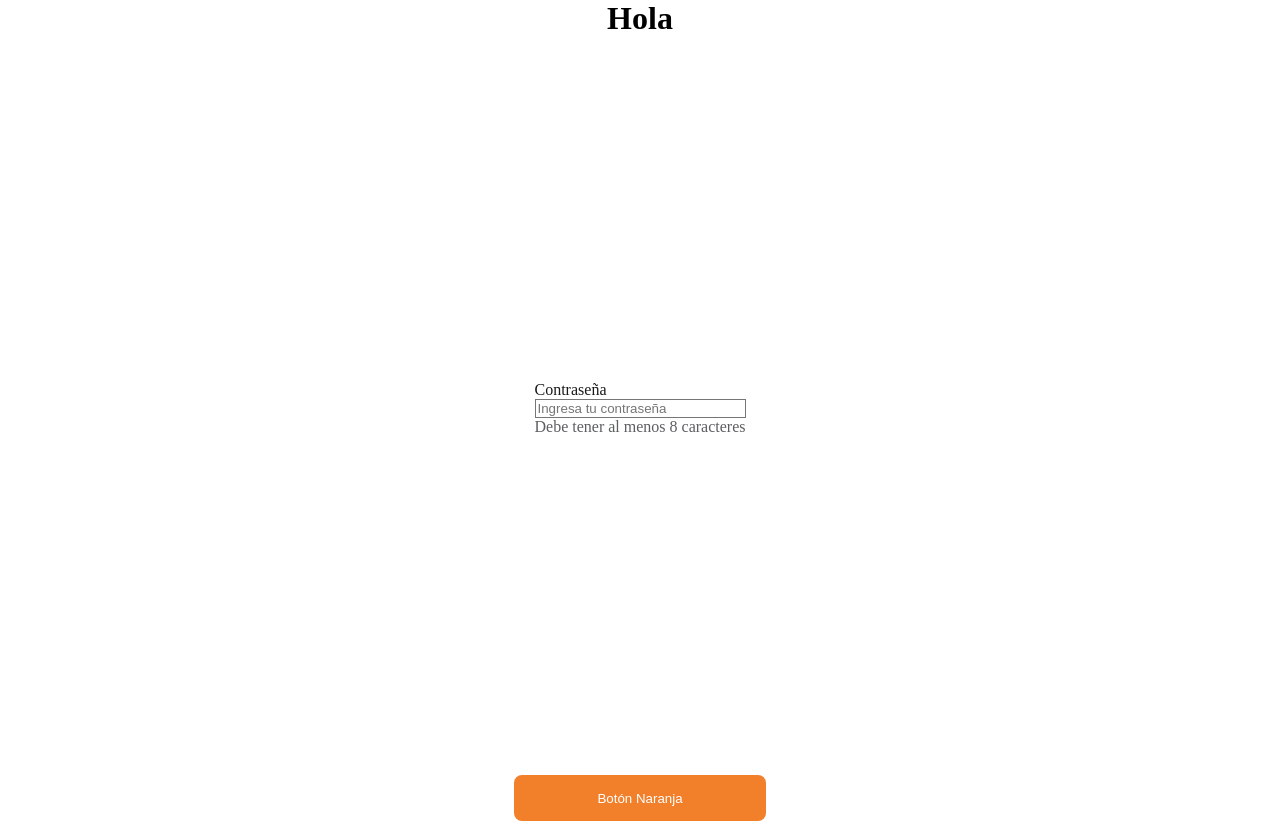
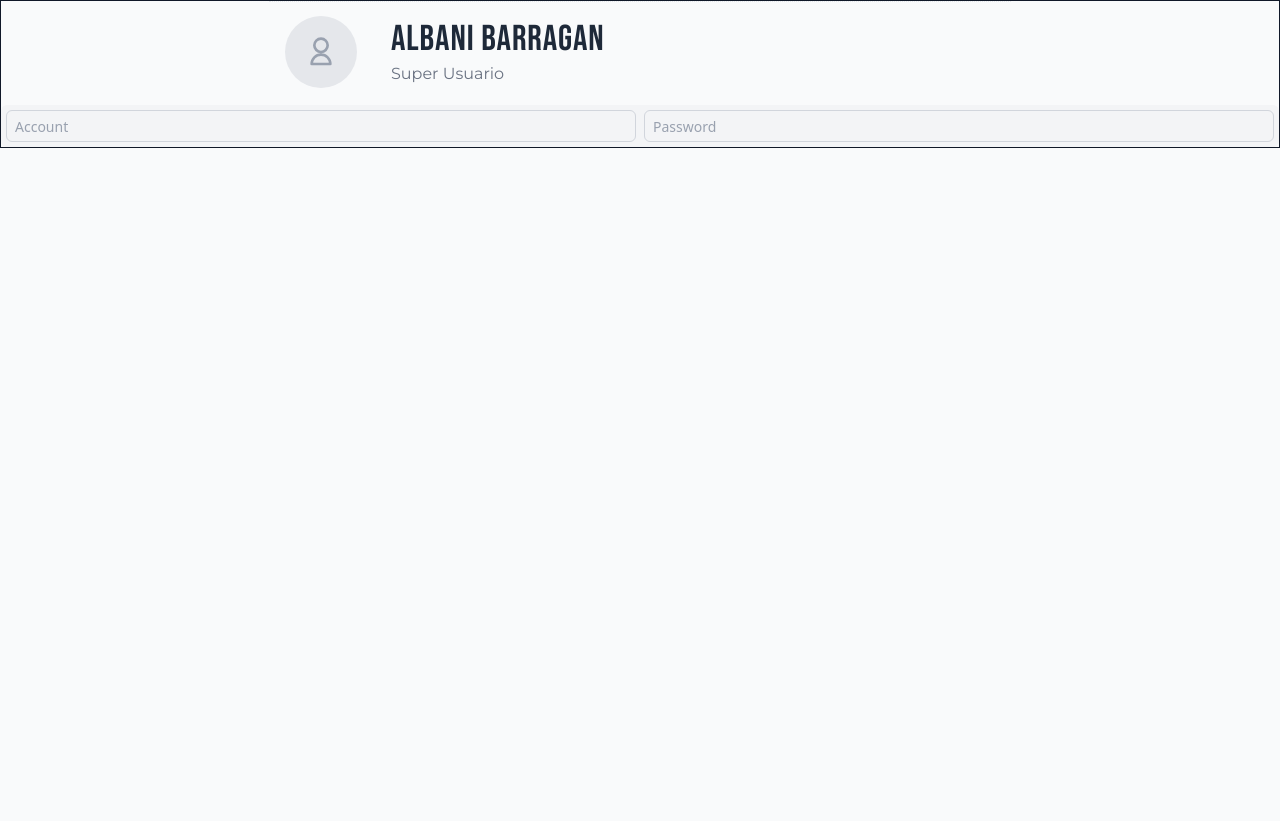
Before and after one commit to VitalFitTeam/dashboard, a Next.js app: page / in a window 1280 px wide. After the commit the page ends 800 px from the top, so only its background shows below. Built offline with nearby package versions, Linux system fonts and the light colour scheme.

Commit message:
feat(ui): ajustar y creacion de inputs de Account y Password en layout vertical

```diff
--- /dev/null
+++ b/src/app/Profile/layout.tsx
@@ -0,0 +1,11 @@
+import LoginFields from "@/components/LoginFields";
+import UserCard from "@/components/userCard";
+
+export default function ProfileLayout() {
+  return (
+    <div className="flex flex-col gap-1 border items-center">
+      <UserCard name="Albani Barragan" role="Super Usuario" />
+      <LoginFields />
+    </div>
+  );
+}
--- /dev/null
+++ b/src/app/Profile/page.tsx
@@ -0,0 +1,9 @@
+const ProfilePage = () => {
+  return (
+    <div className="font-poppins space-y-4 p-8 py-0 [&_input]:text-gray-500">
+      <h1>albani</h1>
+    </div>
+  );
+};
+
+export default ProfilePage;
--- a/src/app/page.tsx
+++ b/src/app/page.tsx
@@ -1,17 +1,9 @@
-import Button from "@/components/button";
-import Input from "@/components/input";
+import ProfileLayout from "./Profile/layout";
 
 export default function Home() {
   return (
-    <div className="font-sans grid grid-rows-[20px_1fr_20px] items-center justify-items-center min-h-screen p-8 pb-20 gap-16 sm:p-20">
-      <h1>Hola</h1>
-      <Input
-        label="Contraseña"
-        type="password"
-        placeholder="Ingresa tu contraseña"
-        helperText="Debe tener al menos 8 caracteres"
-      />
-      <Button />
+    <div className="">
+      <ProfileLayout />
 
     </div>
   );
--- /dev/null
+++ b/src/components/LoginFields.tsx
@@ -0,0 +1,19 @@
+export default function LoginFields() {
+  return (
+    <div className="flex h-[42px] w-full lg:w-[742px]items-center bg-gray-100 rounded-md p-[5px] gap-0">
+      {/* Campo Account */}
+      <input
+        type="text"
+        placeholder="Account"
+        className="flex-1 h-full px-2 text-sm text-gray-800 placeholder-gray-400 border border-gray-300 rounded-md focus:outline-none focus:ring-2 focus:ring-primary"
+      />
+
+      {/* Campo Password */}
+      <input
+        type="password"
+        placeholder="Password"
+        className="flex-1 h-full px-2 text-sm text-gray-800 placeholder-gray-400 border border-gray-300 rounded-md ml-2 focus:outline-none focus:ring-2 focus:ring-primary"
+      />
+    </div>
+  );
+}
--- /dev/null
+++ b/src/components/userCard.tsx
@@ -0,0 +1,59 @@
+import { bebas, montserrat } from "@/styles/styles";
+import Image from "next/image";
+
+type UserCardProps = {
+  name: string;
+  role: string;
+  avatarUrl?: string;
+};
+
+export default function UserCard({ name, role, avatarUrl }: UserCardProps) {
+  return (
+    <div className="flex items-center border-t border-dotted border-gray-200 px-4 w-full min-h-[100px] lg:w-[742px] lg:h-[100px]">
+      {/* Avatar */}
+      <div className="flex-shrink-0 mr-6 lg:mr-[34px]">
+        {avatarUrl ? (
+          <Image
+            src={avatarUrl}
+            alt={`${name} avatar`}
+            width={72}
+            height={72}
+            className="rounded-full object-cover w-12 h-12 sm:w-14 sm:h-14 lg:w-[72px] lg:h-[72px]"
+          />
+        ) : (
+          <div className="rounded-full bg-gray-200 flex items-center justify-center w-12 h-12 sm:w-14 sm:h-14 lg:w-[72px] lg:h-[72px]">
+            <svg
+              className="w-6 h-6 sm:w-8 sm:h-8 text-gray-400"
+              fill="none"
+              stroke="currentColor"
+              strokeWidth="2"
+              viewBox="0 0 24 24"
+            >
+              <path
+                strokeLinecap="round"
+                strokeLinejoin="round"
+                d="M12 14c3.866 0 7 3.134 7 7H5c0-3.866
+                   3.134-7 7-7zm0-2a5 5 0 110-10 5 5 0 010 10z"
+              />
+            </svg>
+          </div>
+        )}
+      </div>
+
+      {/* Textos */}
+      <div className="truncate">
+        <h2
+          className={`font-normal text-gray-800 leading-tight tracking-wide ${bebas.className}
+            text-2xl sm:text-3xl lg:text-4xl`}
+        >
+          {name}
+        </h2>
+        <p
+          className={`text-sm sm:text-base text-gray-500 ${montserrat.className}`}
+        >
+          {role}
+        </p>
+      </div>
+    </div>
+  );
+}
--- a/src/styles/globals.css
+++ b/src/styles/globals.css
@@ -1,6 +1,4 @@
-@tailwind base;
-@tailwind components;
-@tailwind utilities;
+@import "tailwindcss";
 
 /*@import "tailwindcss";
 
```
Also changed, not shown: public/images/avatar.png (added).
